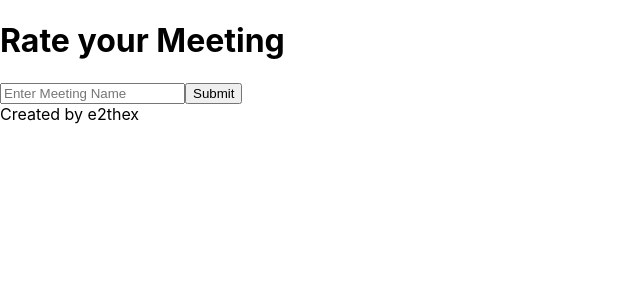
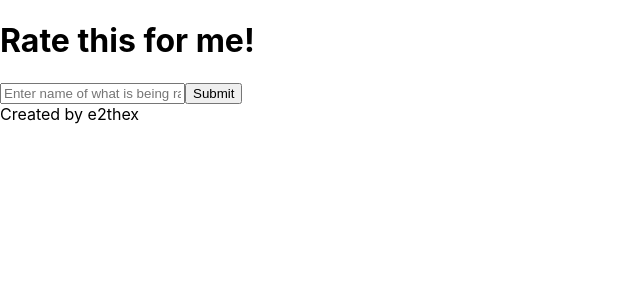
Before and after one commit to e2thex/ratethisfor.me, a Next.js app: page / in a window 1280 px wide. Shown: the top 300 px of the page, without its empty margins (0-640 px from the left). Built offline with nearby package versions, Linux system fonts and the light colour scheme.

Commit message:
Removed reference to meetings so it works better for ratethisfor.me

```diff
--- a/components/MeetingSelector.tsx
+++ b/components/MeetingSelector.tsx
@@ -7,7 +7,7 @@ const MeetingSelector = () => {
       e.preventDefault();
       window.location.replace(`?id=${encodeURI(newId)}`)
     }}>
-	    <input className = "text-center border w-5/6 p-2  border-gray-600 placeholder-gray-600 text-lg" placeholder="Enter Meeting Name" value = {newId} onChange = {(e) => setNewId(e.currentTarget.value)} />
+	    <input className = "text-center border w-5/6 p-2  border-gray-600 placeholder-gray-600 text-lg" placeholder="Enter name of what is being rated" value = {newId} onChange = {(e) => setNewId(e.currentTarget.value)} />
 	    <input className = "w-1/6 text-lg border  p-2 bg-blue-300 hover:bg-blue-500 hover:text-white" type="submit" value = "Submit" />
 	  </form>
 	)
--- a/components/Scoring.tsx
+++ b/components/Scoring.tsx
@@ -160,8 +160,8 @@ const Summary = (props:{ data:PredicateNode<StoreNode>[]}) => {
     </table>
   )
 }
-const MeetingAppInner = (props:{userId:string}) => {
-  const {userId} = props;
+const MeetingAppInner = (props:{userId:string, meetingId:string}) => {
+  const {userId, meetingId} = props;
   const db = useAspotContext();
   const scoresNode = db.node('scores')
   const currentScoreNode = scoresNode.s(userId);
@@ -176,7 +176,7 @@ const MeetingAppInner = (props:{userId:string}) => {
 	}
 	return (
 		<>
-		  <div className='w-2/3 text-center mx-auto my-12'>Please rate the meeting using the form below. <div className='italic font-light'>The data is only used for the purposes of rating a single meeting and is not saved.</div></div>
+		  <div className='w-2/3 text-center mx-auto my-12'>Please rate <strong>{meetingId}</strong> using the form below. <div className='italic font-light'>The data is only used for the purposes of this rating and is not saved.</div></div>
 			<UserForm currentNode={currentScoreNode} />
 	    { name ? <><h2 className='mx-auto w-50 text-3xl text-center font-bold my-12'>Results <span title='Copy Results to clipboard'><CopyIcon className='cursor-pointer inline' onClick={e => copy('results')}/></span><span title='Copy Results to clipboard as Markdown'><MdIcon className='cursor-pointer inline w-8' onClick={e => {copyToClipBoard(markdownResults(scoresNode)); 	toast.success('Copy Result table to Clipboard as Markdown',{autoClose: 2000, hideProgressBar: true})}} /></span>
 			</h2><Results data={scores} deleteItem={deleteItem} /> <Summary data={scores} /></> : <></> }
@@ -191,7 +191,7 @@ const MeetingApp = (props:{id:string}) => {
 	webSocketConnector('wss://meetingappwebsocket.herokuapp.com/', meetingId)(node);
 	return (
 		<AspotWrapper node={node} >
-      <MeetingAppInner userId={userId} />
+      <MeetingAppInner userId={userId} meetingId={meetingId}/>
 	  </AspotWrapper>
 	)
 }
--- a/package.json
+++ b/package.json
@@ -1,5 +1,5 @@
 {
-  "name": "meeting-score",
+  "name": "ratethisfor.me",
   "version": "0.1.0",
   "private": true,
   "scripts": {
--- a/pages/index.tsx
+++ b/pages/index.tsx
@@ -23,14 +23,14 @@ const Home: NextPage = () => {
     return (
     <div className="container max-w-2xl mx-auto">
       <Head>
-        <title>Rate {id ? id : 'Your Meeting'}!</title>
+        <title>Rate {id ? id : 'This for me!'}!</title>
         <meta name="description" content="generated by create next app" />
         <link rel="icon" href="/favicon.ico" />
       </Head>
 
       <main className="">
         <h1 className="text-5xl text-center m-10">
-          { id ? <>Rate <em>{id}</em> <ShareIcon  className="inline cursor-pointer" xlinkTitle="Copy share url to clipboard" onClick={copyUrl}/></> : <>Rate your Meeting</> }
+          { id ? <>Rate <em>{id}</em> <ShareIcon  className="inline cursor-pointer" xlinkTitle="Copy share url to clipboard" onClick={copyUrl}/></> : <>Rate this for me!</> }
         </h1>
           <MeetingBody id={id || ''}/>
       </main>
```
Also changed, not shown: 1 other file (tests, documents, lock files or other folders).
